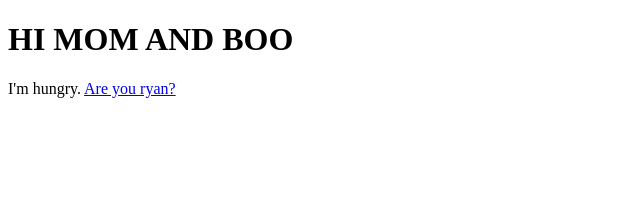
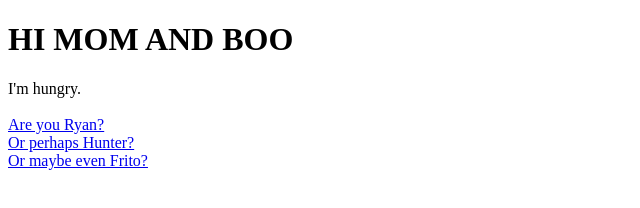
Before and after one commit to mbtaylor01/mbtaylor01.github.io, a plain HTML site: page index.html in a window 1280 px wide. Shown: the whole page, without its empty margins (0-640 px from the left). Drawn offline with Linux system fonts and the light colour scheme.

Commit message:
Make site update wth slight index.html change

```diff
--- a/index.html
+++ b/index.html
@@ -1,11 +1,16 @@
 <!DOCTYPE html>
 <html>
     <head>
-        <title>No FOOD - plz help</title>
+        <title>No FOOD - plz help plz</title>
         <h1>HI MOM AND BOO</h1>
     </head>
     <body>
             I'm hungry.
-            <a href="page2.html">Are you ryan?</a>
+            <br><br>
+            <a href="ryan.html">Are you Ryan?</a>
+            <br>
+            <a href="hunter.html">Or perhaps Hunter?</a>
+            <br>
+            <a href="Frito.html">Or maybe even Frito?</a>
     </body>
 </html>
```
